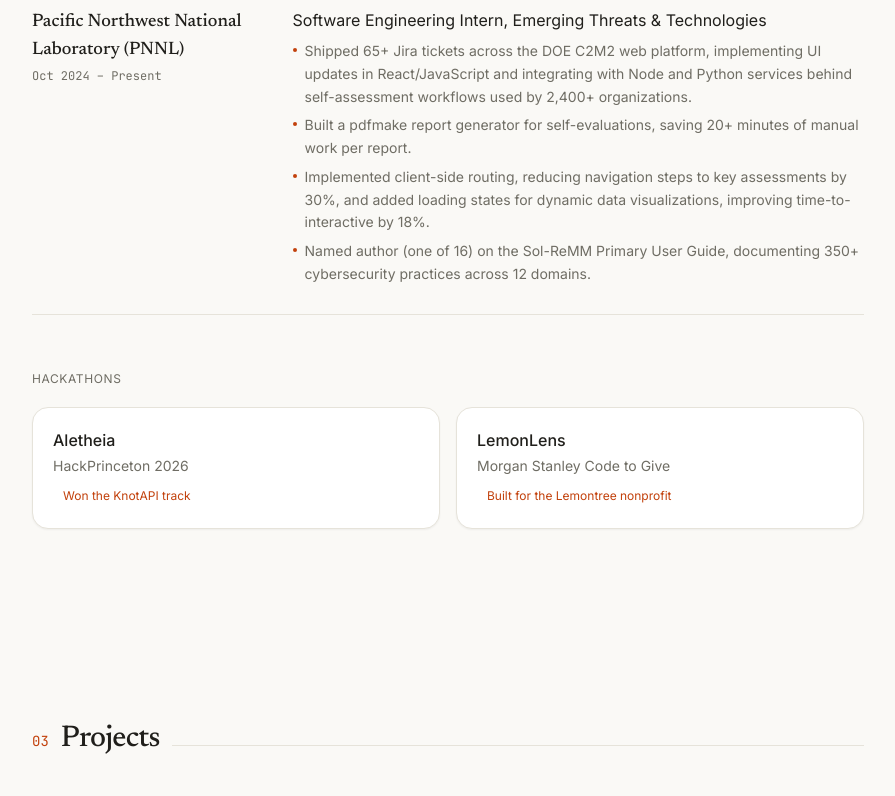
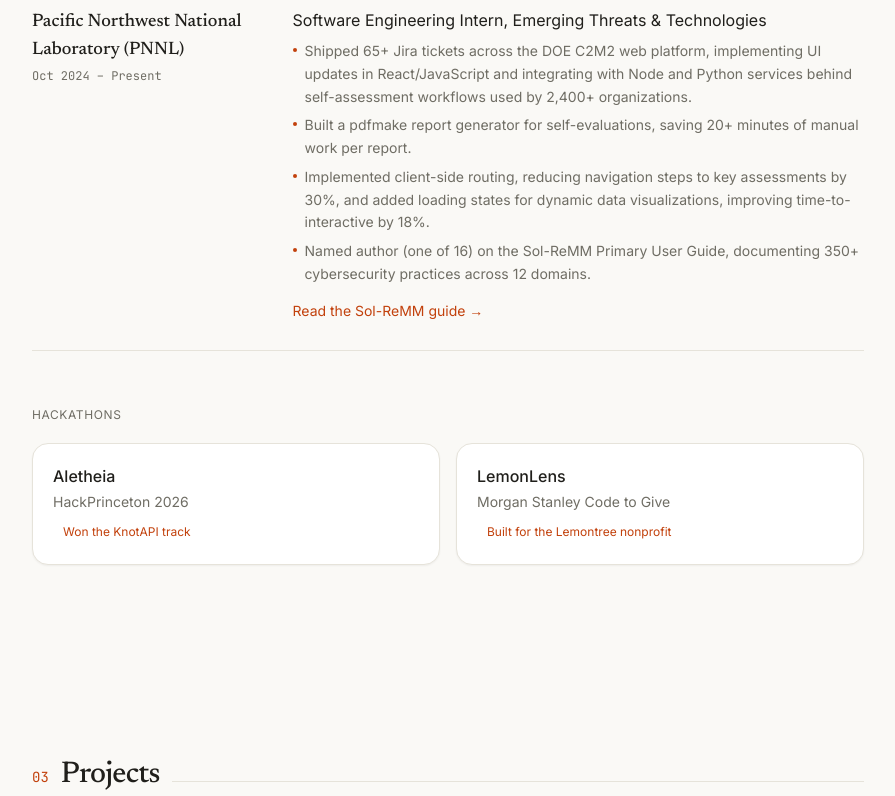
Before and after one commit to anish-yen/personal-portfolio, a Next.js app: page / in a window 1280 px wide. Shown: the part 2138-2934 px from the top of the page, without its empty margins (192-1087 px from the left). Built offline with nearby package versions, Linux system fonts and the light colour scheme.

Commit message:
Add all GitHub projects, full resume content, and Sol-ReMM author credit

```diff
--- a/src/components/Experience.tsx
+++ b/src/components/Experience.tsx
@@ -34,6 +34,18 @@
                     </li>
                   ))}
                 </ul>
+                {job.link && (
+                  <div className="mt-3">
+                    <a
+                      href={job.link.href}
+                      target="_blank"
+                      rel="noreferrer noopener"
+                      className="link-underline inline-block text-sm text-accent"
+                    >
+                      {job.link.label} &rarr;
+                    </a>
+                  </div>
+                )}
               </div>
             </div>
           ))}
@@ -60,6 +72,7 @@
             ))}
           </div>
         </div>
+
       </div>
     </section>
   );
```
